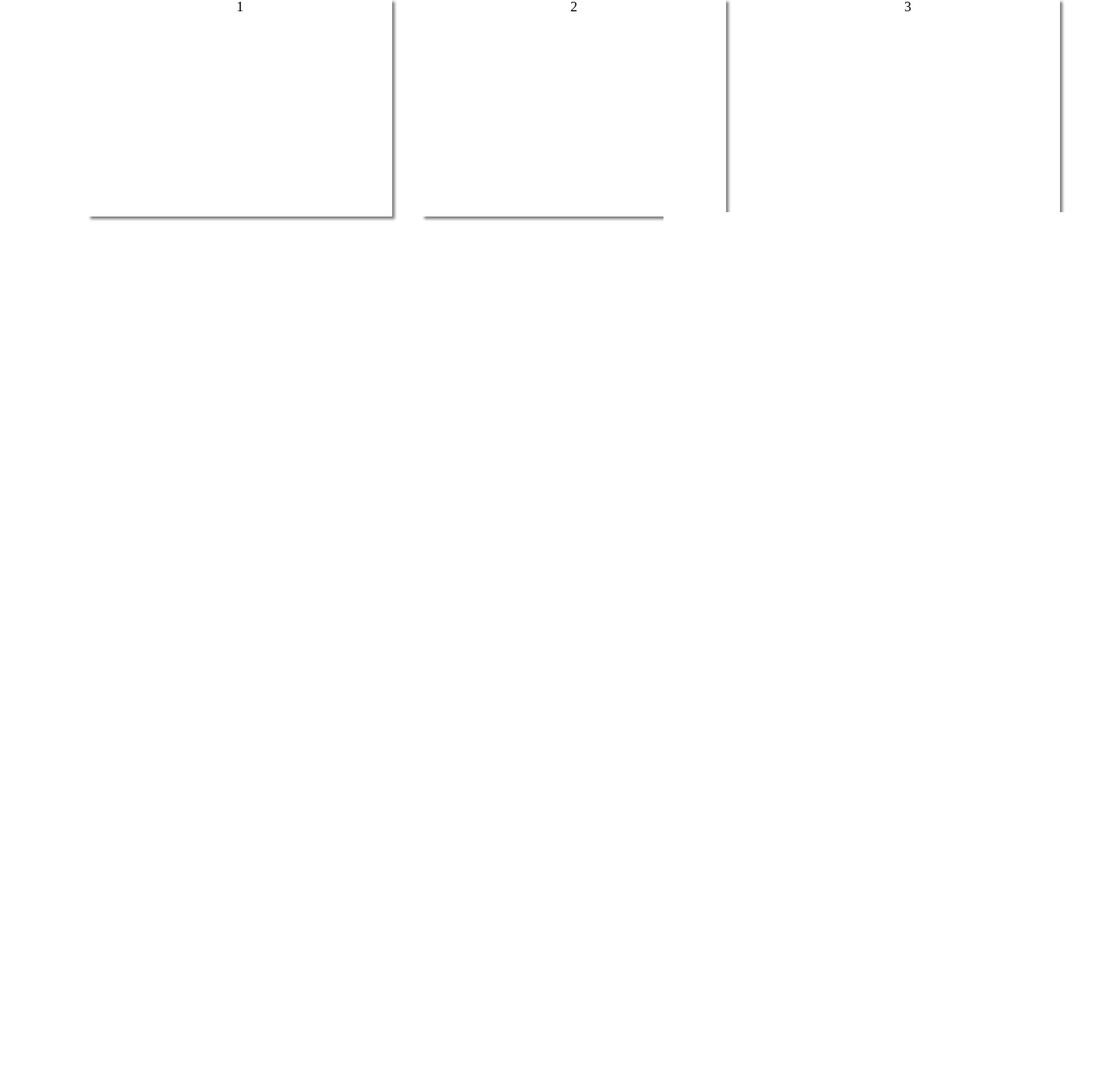
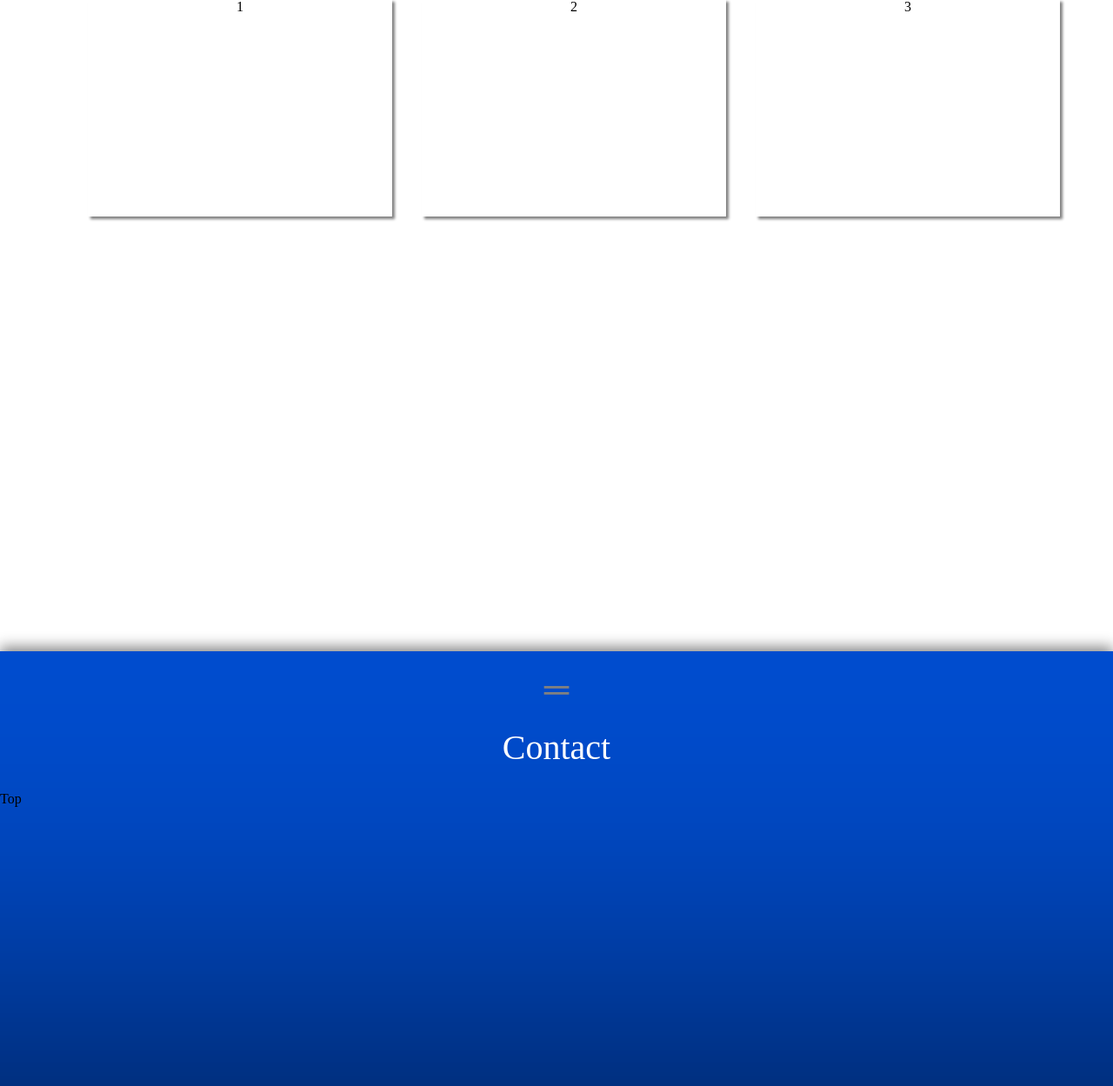
Before and after one commit to JaimyRijnders/Bedrijfswebsite, a PHP site: page / in a window 1280 px wide. Shown: the part 2043-3292 px from the top of the page at 87% size. Before the commit the page ends 2297 px from the top, so only its background shows below. Run offline with PHP 8.4, Linux system fonts and the light colour scheme; some libraries are stand-ins or nearby versions.

Commit message:
Added Contact?

```diff
--- a/style.css
+++ b/style.css
@@ -273,3 +273,15 @@
     background-repeat: repeat-x;
     box-shadow: 0px -5px 15px #878787;
 }
+
+#contact .container {
+    margin: 0px auto;
+}
+
+#contact h1 {
+    text-align: center;
+    font-family: 'Generica';
+    font-size: 40px;
+    font-weight: normal;
+    color: #FFFFFF;
+}
```
